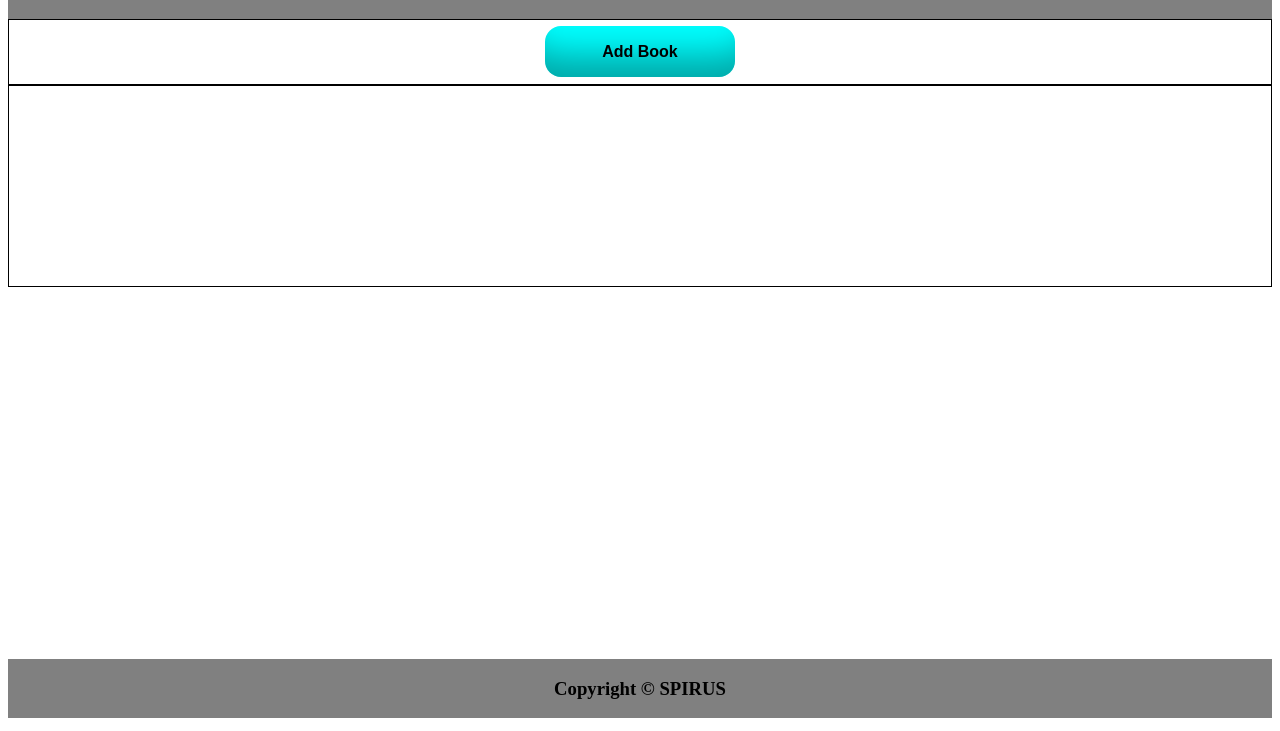
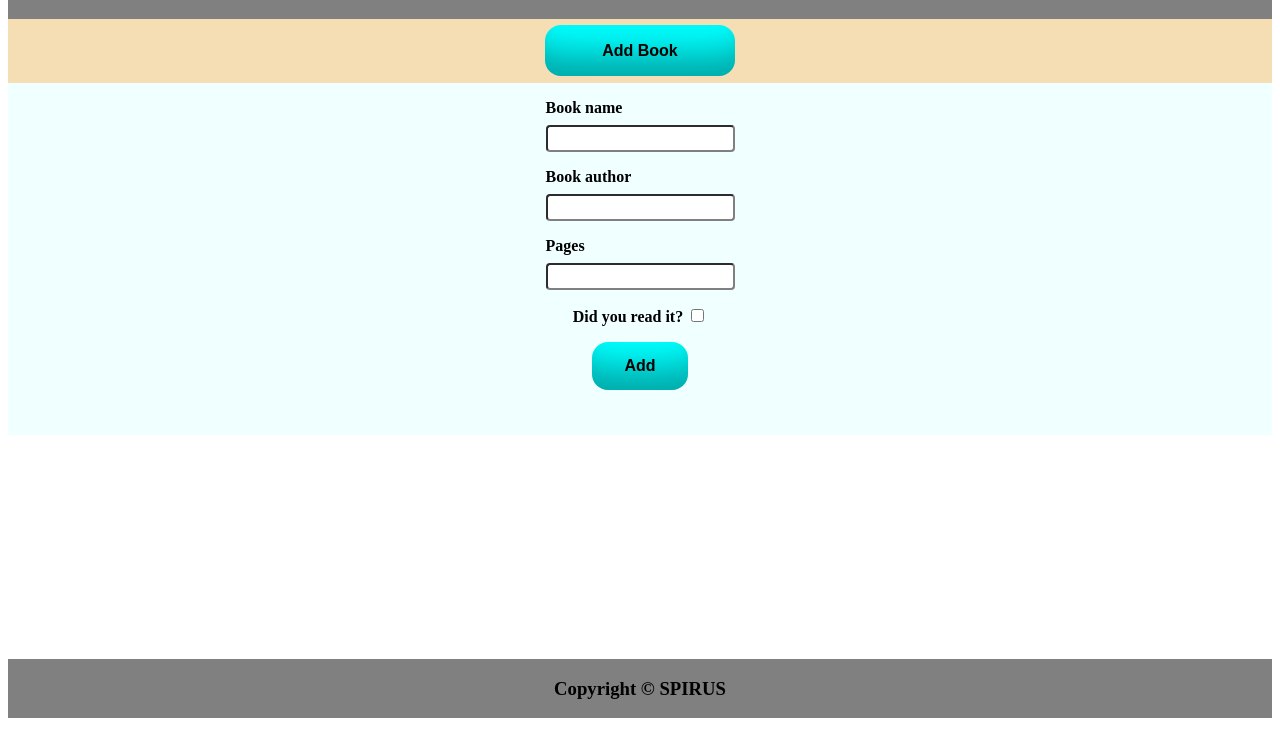
Before and after one commit to spirus-dev/library, a plain HTML site: page index.html in a window 1280 px wide. Both pictures are taken after a click on the button "Add Book". Shown: the part 69-800 px from the top of the page. Drawn offline with Linux system fonts and the light colour scheme.

Commit message:
Form functionality to add books is added
Now book is added to the bookShelf using form functionality. Further we need to add controls in each of the book card. And after completing that we'll also improve styling to make it look cooler.

```diff
--- a/index.html
+++ b/index.html
@@ -16,7 +16,32 @@
         <div class="addButton">
             <button id="add">Add Book</button>
         </div>
-        <div class="bookForm"></div>
+        <div class="bookForm">
+            <form action="">
+                <div class="formInput">
+                    <label for="bookTitle">Book name</label>
+                    <input type="text" id="bookTitle" required>
+                </div>
+                <div class="formInput">
+                    <label for="bookAuthor">Book author</label>
+                    <input type="text" id="bookAuthor" required>
+                </div>
+                <div class="formInput">
+                    <label for="bookpages">Pages</label>
+                    <input type="number" id="bookPages" required>
+                </div>
+                <div class="formInput">
+                    <label for="bookRead">
+                        Did you read it?
+                        <input type="checkbox" id="bookRead">
+                    </label>
+
+                </div>
+                <div class="formInput">
+                    <button type="submit" id="addBook">Add</button>
+                </div>
+            </form>
+        </div>
         <div class="bookShelf"></div>
     </div>
     <footer><h3>Copyright © SPIRUS</h3></footer>
--- a/script.js
+++ b/script.js
@@ -28,6 +28,7 @@ function showLibrary(){
             console.log(`${book.title} by ${book.author}, ${book.pages} pages, ${book.isRead?'read':'not read yet'}`);
             const displayBook= document.createElement('div');
             displayBook.innerText=`${book.title} by ${book.author}, ${book.pages} pages, ${book.isRead?'read':'not read yet'}`;
+            displayBook.classList.add('card')
             bookShelf.appendChild(displayBook);
         });
     }
@@ -47,4 +48,24 @@ function showForm(e){
 const addButton = document.querySelector('#add');
 addButton.addEventListener('click',showForm);
 
+const addBook = document.querySelector('#addBook');
+addBook.addEventListener('click', function(event){
+    event.preventDefault();
+    const bookTitle=document.querySelector('#bookTitle');
+    const bookAuthor=document.querySelector('#bookAuthor');
+    const bookPages=document.querySelector('#bookPages');
+    const bookRead=document.querySelector('#bookRead');
+    if(bookTitle.value===''||bookAuthor.value===''||bookPages.value===''){
+        alert('Please fill the necessary details');
+    }
+    else{
+        addBookToLibrary(bookTitle.value,bookAuthor.value,bookPages.value,bookRead.checked);
+        bookTitle.value='';
+        bookAuthor.value='';
+        bookPages.value='';
+        bookRead.checked=false;
+        showForm();
+    }
+});
+
 showLibrary();
--- a/style.css
+++ b/style.css
@@ -12,14 +12,17 @@ header,footer{
 
 .main{
     height: 80vh;
+    overflow: scroll;
 }
 
 .addButton{
     height: 10%;
-    border: 1px solid black;
     display: flex;
     justify-content: center;
     align-items: center;
+    position: sticky;
+    top: 0;
+    background-color: wheat;
 }
 
 #add{
@@ -40,6 +43,57 @@ header,footer{
 
 .bookForm{
     display:none;
-    height: 25vh;
-    border: 1px solid black;
+    height: 40vh;
+    background-color: azure;
+    padding: 1rem;
 }
+
+.bookForm form{
+    display: flex;
+    flex-direction: column;
+    gap: 1rem;
+    align-items: center;
+}
+
+.formInput{
+    display: flex;
+    flex-direction: column;
+    gap: 0.5rem;
+}
+
+.formInput label{
+    font-weight: bold;
+}
+
+.formInput button{
+    height: 3rem;
+    width: 6rem;
+    font-size: 1rem;
+    font-weight: bold;
+    background-color: cyan;
+    border-radius: 1rem;
+    border: none;
+    box-shadow: rgba(0, 0, 0, 0.35) 0px -50px 36px -28px inset;
+}
+
+input[type="text"],input[type="number"]{
+    padding: 0.25rem;
+    border-radius: 0.25rem;
+    border-color: gray;
+}
+.bookShelf{
+    display: grid;
+    grid-template-columns: repeat(auto-fill,300px);
+    grid-template-rows: repeat(auto-fit,300px);
+    grid-auto-rows: 300px;
+    gap: 3rem;
+    padding: 1rem;
+    min-height: 80%;
+    justify-content: center;
+}
+
+.card{
+    background-color: antiquewhite;
+    border-radius: 1rem;
+    padding: 1rem;
+}
```
